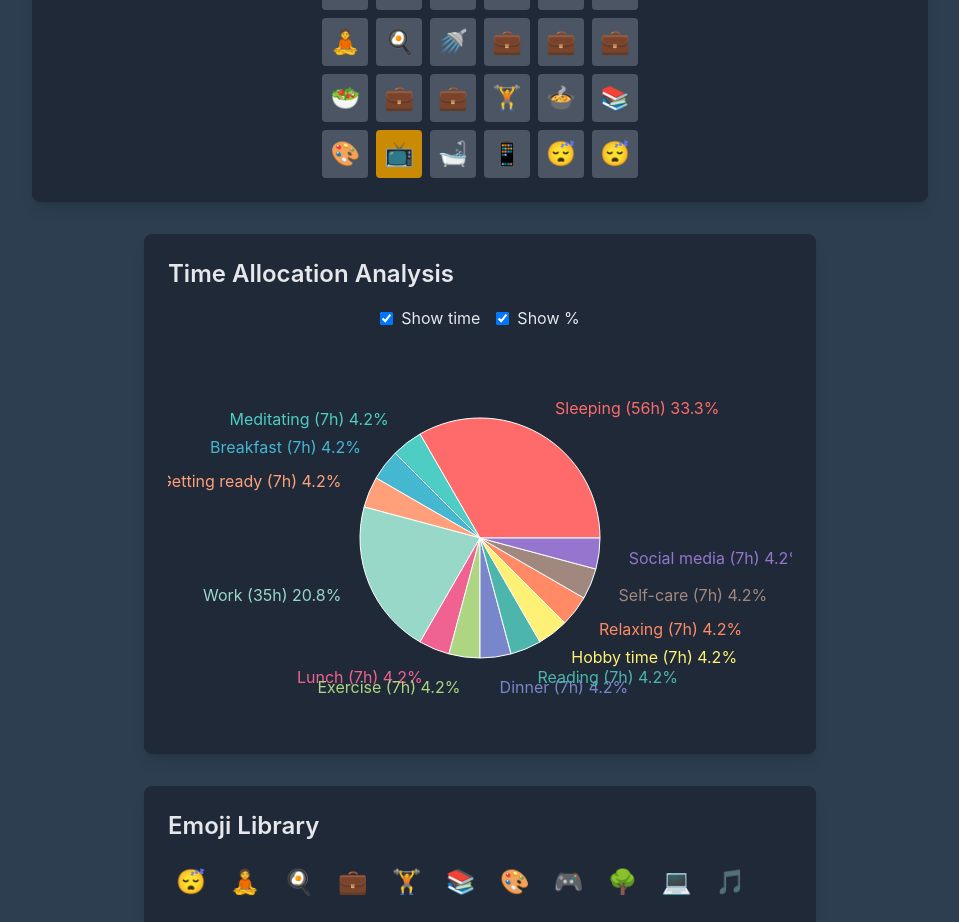
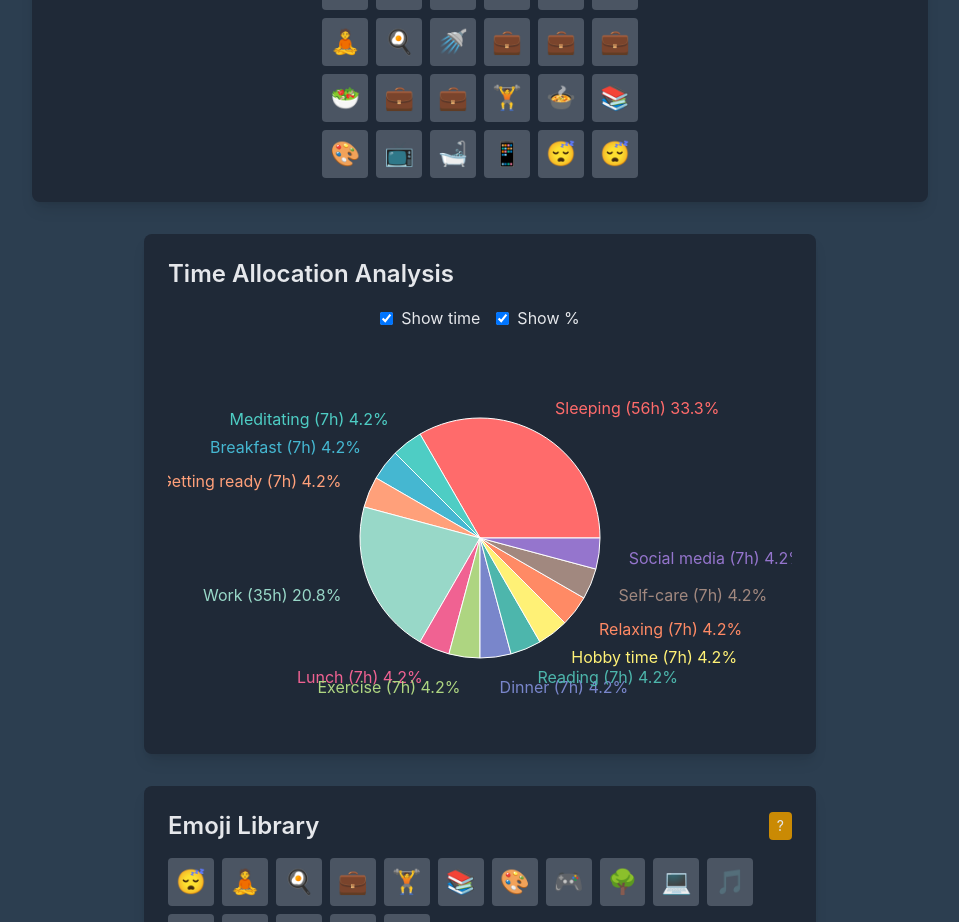
Before and after one commit to BjornKennethHolmstrom/JSUsCH2R, a React (Create React App) app: page / in a window 1280 px wide. Shown: the part 388-1310 px from the top of the page, without its empty margins (160-1119 px from the left). Built offline with nearby package versions, Linux system fonts and the light colour scheme.

Commit message:
Fix transparent background in modals and popups for some themes

```diff
--- a/src/components/EmojiLibrary.js
+++ b/src/components/EmojiLibrary.js
@@ -1,9 +1,11 @@
 import React, { useState } from 'react';
 import { useTheme } from '../themes';
+import EmojiLibraryHelpModal from './EmojiLibraryHelpModal';
 
 const EmojiLibrary = ({ emojiLibrary, onAddEmoji, onRemoveEmoji, onRestoreDefaults }) => {
   const [newEmoji, setNewEmoji] = useState('');
   const [newActivity, setNewActivity] = useState('');
+  const [isHelpModalOpen, setIsHelpModalOpen] = useState(false);
   const { theme } = useTheme();
 
   const handleAddEmoji = () => {
@@ -15,13 +17,21 @@ const EmojiLibrary = ({ emojiLibrary, onAddEmoji, onRemoveEmoji, onRestoreDefaul
   };
 
   return (
-    <div className={`mt-8 ${theme.card} rounded-lg shadow-lg p-6 max-w-2xl mx-auto`}>
-      <h2 className={`text-2xl font-semibold mb-4 ${theme.text}`}>Emoji Library</h2>
+    <div className={`${theme.card} rounded-lg shadow-lg p-6 mt-8 max-w-2xl mx-auto`}>
+      <div className="flex justify-between items-center mb-4">
+        <h2 className={`text-2xl font-semibold ${theme.text}`}>Emoji Library</h2>
+        <button
+          onClick={() => setIsHelpModalOpen(true)}
+          className={`${theme.accent} ${theme.text} px-2 py-1 rounded ${theme.hover} text-sm`}
+        >
+          ?
+        </button>
+      </div>
       <div className="flex flex-wrap gap-2 mb-4">
         {emojiLibrary.map((item, index) => (
           <button
             key={index}
-            className={`text-2xl p-2 rounded ${theme.hover}`}
+            className={`text-2xl p-2 ${theme.emojiBg} rounded ${theme.hover}`}
             onClick={() => onRemoveEmoji(item.emoji)}
             title={`${item.activity} (Click to remove)`}
           >
@@ -55,11 +65,14 @@ const EmojiLibrary = ({ emojiLibrary, onAddEmoji, onRemoveEmoji, onRestoreDefaul
         </button>
         <button
           onClick={onRestoreDefaults}
-          className={`bg-gray-500 text-white px-4 py-2 rounded ${theme.hover}`}
+          className={`${theme.accent} ${theme.text} px-4 py-2 rounded ${theme.hover}`}
         >
           Restore Defaults
         </button>
       </div>
+      {isHelpModalOpen && (
+        <EmojiLibraryHelpModal onClose={() => setIsHelpModalOpen(false)} />
+      )}
     </div>
   );
 };
--- /dev/null
+++ b/src/components/EmojiLibraryHelpModal.js
@@ -0,0 +1,44 @@
+import React from 'react';
+import { useTheme } from '../themes';
+
+const EmojiLibraryHelpModal = ({ onClose }) => {
+  const { theme } = useTheme();
+
+  return (
+    <div className="fixed inset-0 bg-black bg-opacity-50 flex items-center justify-center z-50">
+      <div className={`${theme.modal} rounded-lg p-6 max-w-md w-full`}>
+        <h2 className={`text-2xl font-semibold mb-4 ${theme.text}`}>Emoji Library Help</h2>
+        <div className={`${theme.text} mb-4`}>
+          <h3 className="font-semibold mb-2">Using the Emoji Library:</h3>
+          <ul className="list-disc list-inside space-y-2">
+            <li>View available emojis and their associated activities</li>
+            <li>Click on an emoji to use it in your schedule</li>
+            <li>Add new emojis and activities to customize your library</li>
+            <li>Remove emojis you don't need anymore</li>
+          </ul>
+
+          <h3 className="font-semibold mt-4 mb-2">Adding a New Emoji:</h3>
+          <ol className="list-decimal list-inside space-y-2">
+            <li>Type or paste an emoji in the "New emoji" field</li>
+            <li>Enter a description for the activity in the "Activity description" field</li>
+            <li>Click the "Add Emoji" button to add it to your library</li>
+          </ol>
+
+          <h3 className="font-semibold mt-4 mb-2">Removing an Emoji:</h3>
+          <p>Click on the emoji you want to remove from the library</p>
+
+          <h3 className="font-semibold mt-4 mb-2">Restoring Defaults:</h3>
+          <p>Use the "Restore Defaults" button to reset your emoji library to the original set</p>
+        </div>
+        <button
+          onClick={onClose}
+          className={`${theme.accent} ${theme.text} px-4 py-2 rounded ${theme.hover} w-full`}
+        >
+          Close
+        </button>
+      </div>
+    </div>
+  );
+};
+
+export default EmojiLibraryHelpModal;
--- a/src/components/JSUsCH2R.js
+++ b/src/components/JSUsCH2R.js
@@ -1,20 +1,21 @@
 import React, { useState, useEffect } from 'react';
 import { useTheme } from '../themes';
 
-const JSUsCH2R = ({ schedule, onEmojiClick, onScheduleUpdate, showTimeLabels }) => {
-  const [currentHour, setCurrentHour] = useState(new Date().getHours());
-  const [currentEmoji, setCurrentEmoji] = useState('');
+const JSUsCH2R = ({ schedule, onEmojiClick, onScheduleUpdate, showTimeLabels, activeDay }) => {
+  const [currentTime, setCurrentTime] = useState(new Date());
   const { theme } = useTheme();
 
   useEffect(() => {
     const timer = setInterval(() => {
-      const now = new Date();
-      setCurrentHour(now.getHours());
-      setCurrentEmoji(schedule[now.getHours()]?.emoji || '⏺');
+      setCurrentTime(new Date());
     }, 1000);
 
     return () => clearInterval(timer);
-  }, [schedule]);
+  }, []);
+
+  const currentHour = currentTime.getHours();
+  const currentDay = currentTime.toLocaleString('en-US', {weekday: 'short'});
+  const currentEmoji = schedule[currentHour]?.emoji || '⏺';
 
   const formatHourRange = (index) => {
     const start = index.toString().padStart(2, '0');
@@ -22,15 +23,19 @@ const JSUsCH2R = ({ schedule, onEmojiClick, onScheduleUpdate, showTimeLabels })
     return `${start}:00 - ${end}:00`;
   };
 
+  const isCurrentTimeSlot = (index) => {
+    return currentDay === activeDay && index === currentHour;
+  };
+
   return (
     <div className={`flex flex-col items-center justify-center ${theme.text}`}>
       <div className="text-6xl mb-4">{currentEmoji}</div>
-      <p className="text-xl mb-4">Current Time: {new Date().toLocaleTimeString()}</p>
+      <p className="text-xl mb-4">Current Time: {currentTime.toLocaleTimeString()}</p>
       <div className="grid grid-cols-6 gap-2">
         {schedule.map((item, index) => (
           <div key={index} className="flex flex-col items-center">
             <button
-              className={`text-2xl p-2 rounded ${index === currentHour ? theme.accent : theme.emojiBg} ${theme.hover}`}
+              className={`text-2xl p-2 rounded ${isCurrentTimeSlot(index) ? theme.accent : theme.emojiBg} ${theme.hover}`}
               title={`${formatHourRange(index)}\n${item.activity}\nClick to edit`}
               onClick={() => onEmojiClick(index)}
             >
--- a/src/components/WeeklySchedule.js
+++ b/src/components/WeeklySchedule.js
@@ -73,6 +73,7 @@ const WeeklySchedule = ({ weekSchedule, onDayScheduleUpdate, onEmojiClick, weekS
           onEmojiClick={handleEmojiClick}
           onScheduleUpdate={(newSchedule) => onDayScheduleUpdate(activeDay, newSchedule)}
           showTimeLabels={showTimeLabels}
+          activeDay={activeDay}
         />
       </div>
     </div>
--- a/src/themes.js
+++ b/src/themes.js
@@ -12,6 +12,7 @@ const themes = {
     emojiBg: 'bg-gray-200',
     dropdown: 'bg-white text-gray-800',
     modal: 'bg-white',
+    modalBackground: 'bg-white',
   },
   dark: {
     name: 'Dark Mode',
@@ -24,6 +25,7 @@ const themes = {
     emojiBg: 'bg-gray-600',
     dropdown: 'bg-gray-700 text-gray-200',
     modal: 'bg-gray-800',
+    modalBackground: 'bg-gray-800',
   },
   nature: {
     name: 'Nature',
@@ -33,6 +35,10 @@ const themes = {
     accent: 'bg-lime-300',
     hover: 'hover:bg-green-200',
     input: 'bg-white text-gray-900',
+    emojiBg: 'bg-green-200',
+    dropdown: 'bg-white text-gray-900',
+    modal: 'bg-green-100',
+    modalBackground: 'bg-green-100',
   },
   sunset: {
     name: 'Sunset',
@@ -42,6 +48,10 @@ const themes = {
     accent: 'bg-pink-400',
     hover: 'hover:bg-orange-200',
     input: 'bg-white text-gray-900',
+    emojiBg: 'bg-orange-200',
+    dropdown: 'bg-white text-gray-900',
+    modal: 'bg-orange-100',
+    modalBackground: 'bg-orange-100',
   },
   ocean: {
     name: 'Ocean',
@@ -51,6 +61,10 @@ const themes = {
     accent: 'bg-blue-400',
     hover: 'hover:bg-cyan-200',
     input: 'bg-white text-gray-900',
+    emojiBg: 'bg-cyan-200',
+    dropdown: 'bg-white text-gray-900',
+    modal: 'bg-cyan-100',
+    modalBackground: 'bg-cyan-100',
   },
   lavender: {
     name: 'Lavender',
@@ -60,6 +74,10 @@ const themes = {
     accent: 'bg-purple-300',
     hover: 'hover:bg-purple-200',
     input: 'bg-white text-gray-800',
+    emojiBg: 'bg-purple-200',
+    dropdown: 'bg-white text-gray-800',
+    modal: 'bg-purple-100',
+    modalBackground: 'bg-purple-100',
   },
   midnight: {
     name: 'Midnight',
@@ -72,6 +90,7 @@ const themes = {
     emojiBg: 'bg-indigo-700',
     dropdown: 'bg-indigo-800 text-gray-200',
     modal: 'bg-indigo-900',
+    modalBackground: 'bg-indigo-900',
   },
   coffee: {
     name: 'Coffee',
@@ -84,6 +103,7 @@ const themes = {
     emojiBg: 'bg-amber-700',
     dropdown: 'bg-amber-800 text-gray-200',
     modal: 'bg-amber-900',
+    modalBackground: 'bg-amber-900',
   },
   pastel: {
     name: 'Pastel',
@@ -93,6 +113,10 @@ const themes = {
     accent: 'bg-yellow-200',
     hover: 'hover:bg-pink-200',
     input: 'bg-white text-gray-800',
+    emojiBg: 'bg-pink-200',
+    dropdown: 'bg-white text-gray-800',
+    modal: 'bg-pink-100',
+    modalBackground: 'bg-pink-100',
   },
   grayscale: {
     name: 'Grayscale',
@@ -102,6 +126,10 @@ const themes = {
     accent: 'bg-gray-600',
     hover: 'hover:bg-gray-300',
     input: 'bg-white text-gray-800',
+    emojiBg: 'bg-gray-300',
+    dropdown: 'bg-white text-gray-800',
+    modal: 'bg-white',
+    modalBackground: 'bg-white',
   },
 };
 
```
